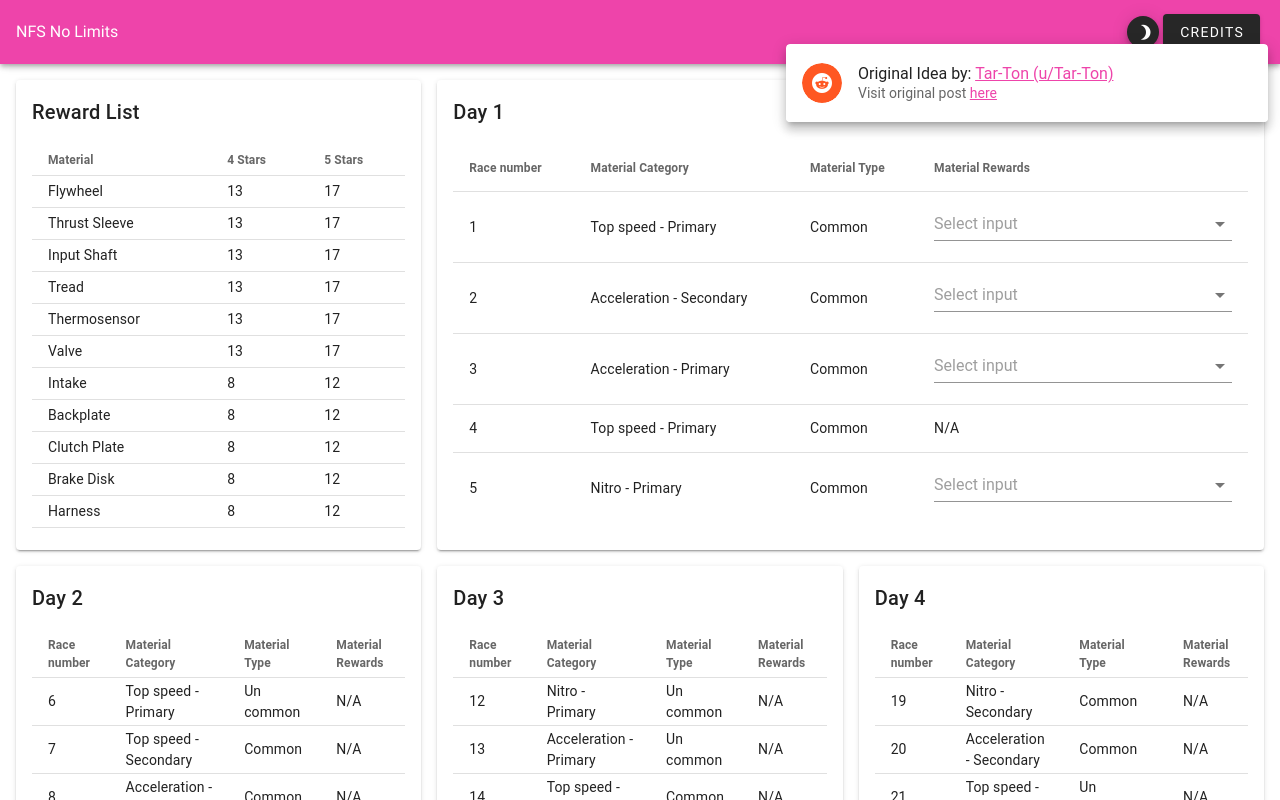
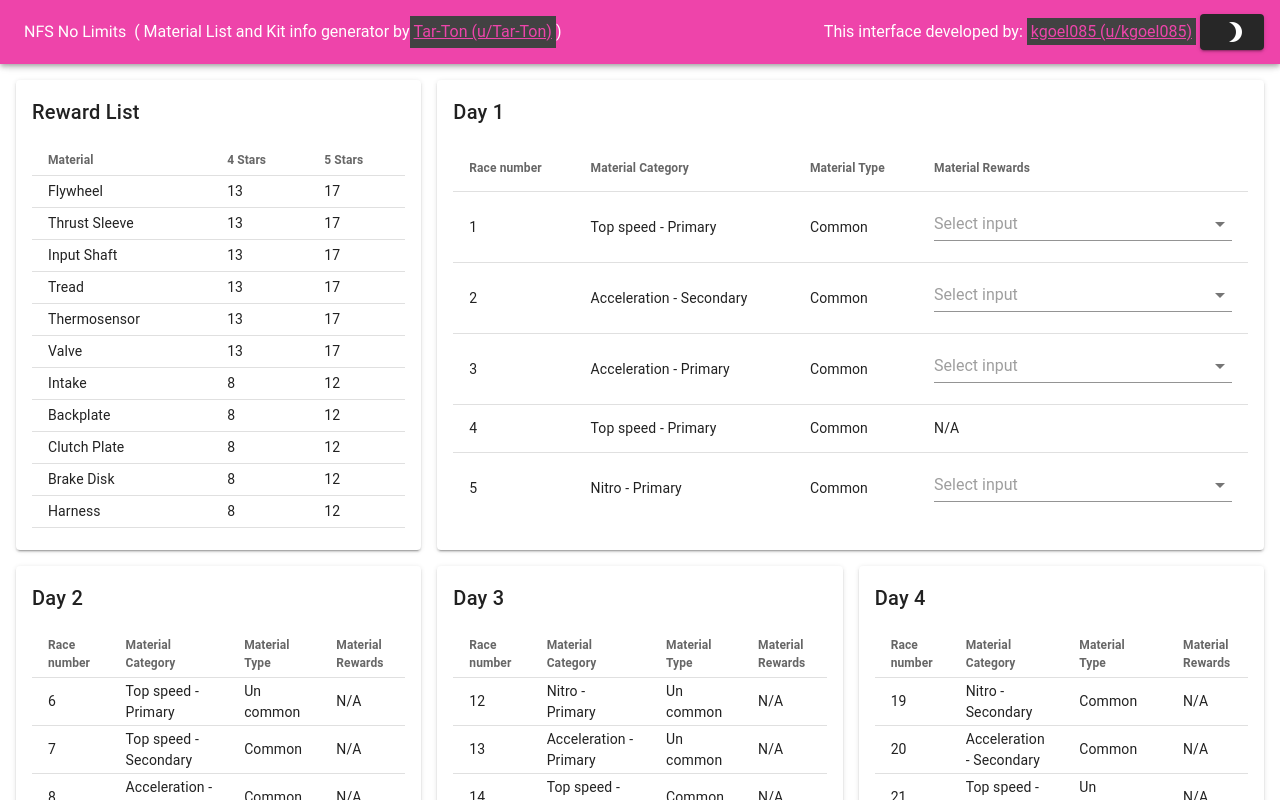
Before and after one commit to kgoel085/NoLimitSERewardlistGenerator, a Vue app: page / in a window 1280 px wide. Shown: the top 800 px of the page. Built offline with nearby package versions, Linux system fonts and the light colour scheme; a small style sheet from the web is missing.

Commit message:
Modified content viewed

```diff
--- a/src/components/Nav.vue
+++ b/src/components/Nav.vue
@@ -3,22 +3,21 @@
       app
       color="primary"
       dark
-      class="navbarr"
     >
       <div class="d-flex align-center">
-        NFS No Limits
+        <span class="nfs_font px-2">NFS No Limits </span> ( Material List and Kit info generator by <a class="secondary pa-1" href="https://www.reddit.com/r/nfsnolimits/comments/hdxk6h/special_event_material_rewardskits_info_generator/?utm_source=share&utm_medium=web2x">  Tar-Ton (u/Tar-Ton) </a> )
       </div>
-
       <v-spacer></v-spacer>
+      <span class="pa-1">This interface developed by: <a class="secondary pa-1" href="https://www.reddit.com/user/kgoel085/">kgoel085 (u/kgoel085)</a></span>
       <v-tooltip bottom>
         <template v-slot:activator="{ on, attrs }">
-          <v-btn fab x-small @click="setDarkModeVal = !setDarkModeVal" v-bind="attrs" v-on="on">
+          <v-btn @click="setDarkModeVal = !setDarkModeVal" v-bind="attrs" v-on="on">
             <v-icon :dark="!setDarkModeVal">mdi-{{ (!setDarkModeVal) ? 'white-balance-sunny' : 'moon-waxing-crescent' }}</v-icon>
           </v-btn>
         </template>
         <span>Switch theme</span>
       </v-tooltip>
-      <v-menu
+      <!-- <v-menu
         v-model="showCreditModel"
         :nudge-width="200"
         :nudge-bottom="30"
@@ -27,9 +26,8 @@
         offset-x
       >
         <template v-slot:activator="{ on }">
-          <v-btn class="mx-1" v-on="on">
-            Credits
-            <!-- <v-icon>mdi-star</v-icon> -->
+          <v-btn class="mx-2" v-on="on">
+            <v-icon>mdi-star</v-icon> Credits
           </v-btn>
         </template>
         <v-list nav rounded avatar>
@@ -39,11 +37,11 @@
             </v-list-item-avatar>
             <v-list-item-content>
               <v-list-item-title >Original Idea by: <a href="https://www.reddit.com/user/Tar-Ton/">Tar-Ton (u/Tar-Ton)</a></v-list-item-title>
-              <v-list-item-subtitle>Visit original post <a href="https://www.reddit.com/r/nfsnolimits/comments/hdxk6h/special_event_material_rewardskits_info_generator/?utm_source=share&utm_medium=web2x">here</a></v-list-item-subtitle>
+              <v-list-item-subtitle>Visit original post here:  <a href="https://www.reddit.com/r/nfsnolimits/comments/hdxk6h/special_event_material_rewardskits_info_generator/?utm_source=share&utm_medium=web2x">Material List and Kit info generator by u/Tar-Ton</a><br>This interface developed by: <a href="https://www.reddit.com/user/kgoel085/">kgoel085 (u/kgoel085)</a></v-list-item-subtitle>
             </v-list-item-content>
           </v-list-item>
         </v-list>
-      </v-menu>
+      </v-menu> -->
     </v-app-bar>
 </template>
 
@@ -75,7 +73,7 @@ export default {
 </script>
 
 <style>
-  .navbarr {
+  .nfs_font {
     font-family: "NFS";
   }
 </style>
```
